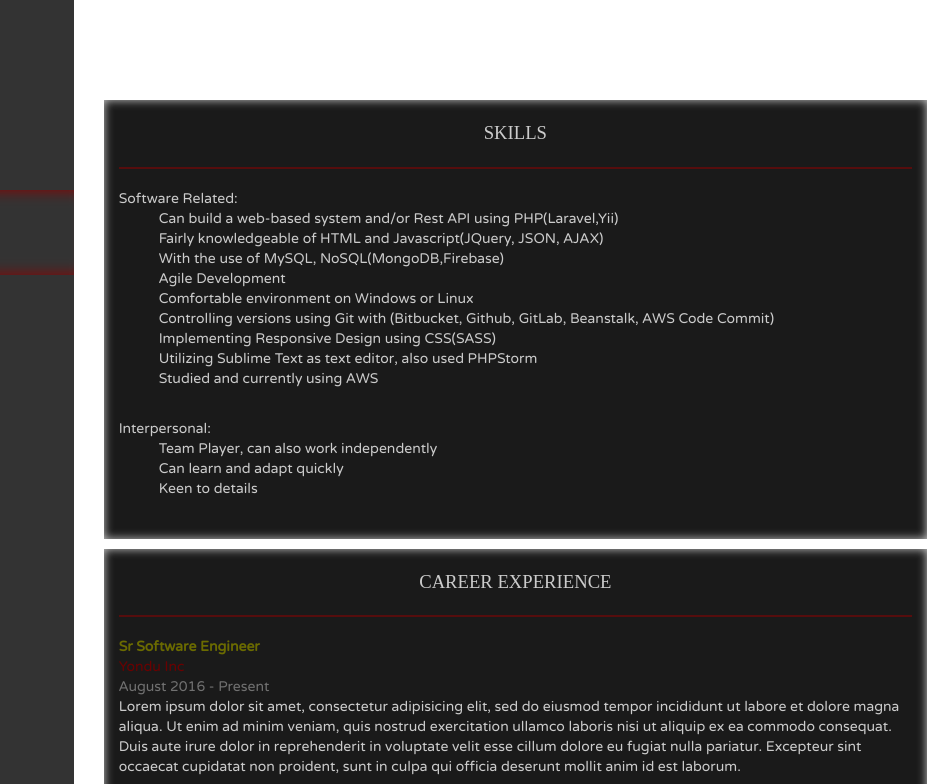
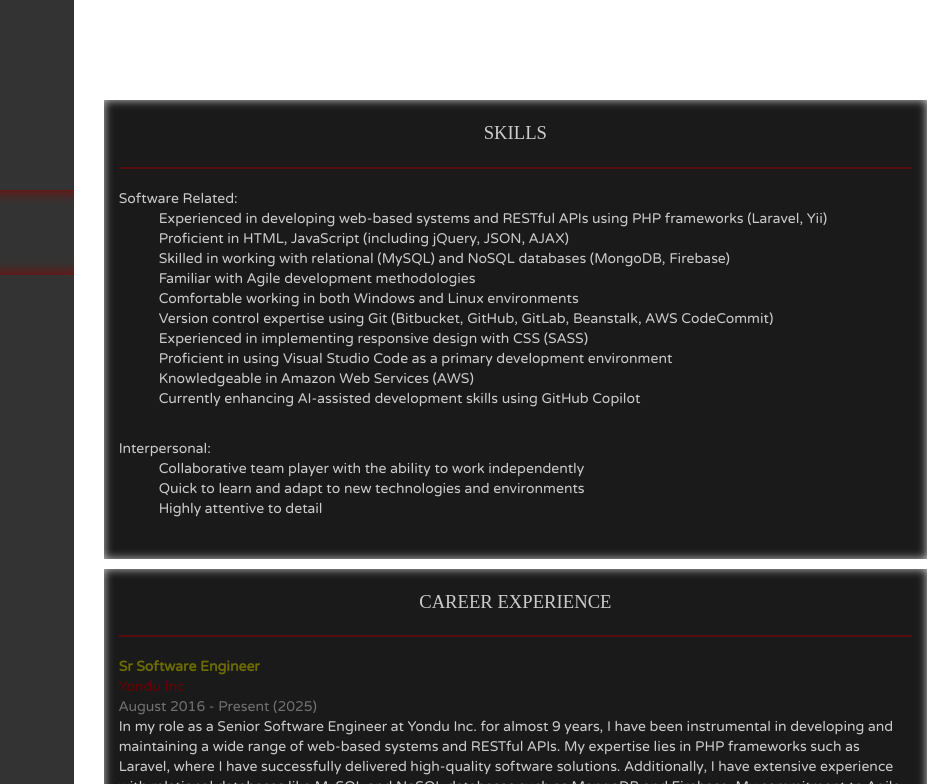
Before and after one commit to jeremyabulencia/jeremyabulencia.github.io, a plain HTML site: page index.html in a window 1280 px wide. Shown: the top 784 px of the page, 338-1280 px from the left. Drawn offline with Linux system fonts and the light colour scheme; some packages are replaced by stand-ins of ours; a script that the page names is missing.

Commit message:
update descriptions

```diff
--- a/index.html
+++ b/index.html
@@ -20,13 +20,6 @@
 
 		<!-- <link href='http://fonts.googleapis.com/css?family=Roboto:400,300,500,700' rel='stylesheet' type='text/css'> -->
 		<link href="//netdna.bootstrapcdn.com/font-awesome/4.0.3/css/font-awesome.css" rel="stylesheet">
-
-        <!--
-        <link rel="shortcut icon" href="../favicon.ico">
-        <link rel="stylesheet" type="text/css" href="imports/IconHoverEffects/css/default.css" />
-        <link rel="stylesheet" type="text/css" href="imports/IconHoverEffects/css/component.css" />
-        <script src="imports/IconHoverEffects/imports/IconHoverEffects/js/modernizr.custom.js"></script>
-	   -->
     </head>
 
 
@@ -82,22 +75,23 @@
                         <div class="content">
                             <span>Software Related: </span>
                                 <ul>
-                                    <li>Can build a web-based system and/or Rest API using PHP(Laravel,Yii)</li>
-                                    <li>Fairly knowledgeable of HTML and Javascript(JQuery, JSON, AJAX)</li>
-                                    <li>With the use of MySQL, NoSQL(MongoDB,Firebase)</li>
-                                    <li>Agile Development</li>
-                                    <li>Comfortable environment on Windows or Linux</li>
-                                    <li>Controlling versions using Git with (Bitbucket, Github, GitLab, Beanstalk, AWS Code Commit)</li>
-                                    <li>Implementing Responsive Design using CSS(SASS)</li>
-                                    <li>Utilizing Sublime Text as text editor, also used PHPStorm</li>
-                                    <li>Studied and currently using AWS</li>
+                                    <li>Experienced in developing web-based systems and RESTful APIs using PHP frameworks (Laravel, Yii)</li>
+                                    <li>Proficient in HTML, JavaScript (including jQuery, JSON, AJAX)</li>
+                                    <li>Skilled in working with relational (MySQL) and NoSQL databases (MongoDB, Firebase)</li>
+                                    <li>Familiar with Agile development methodologies</li>
+                                    <li>Comfortable working in both Windows and Linux environments</li>
+                                    <li>Version control expertise using Git (Bitbucket, GitHub, GitLab, Beanstalk, AWS CodeCommit)</li>
+                                    <li>Experienced in implementing responsive design with CSS (SASS)</li>
+                                    <li>Proficient in using Visual Studio Code as a primary development environment</li>
+                                    <li>Knowledgeable in Amazon Web Services (AWS)</li>
+                                    <li>Currently enhancing AI-assisted development skills using GitHub Copilot</li>
                                 </ul>
                             <br/>
                             <span>Interpersonal: </span>
                                 <ul>
-                                    <li>Team Player, can also work independently</li>
-                                    <li>Can learn and adapt quickly</li>
-                                    <li>Keen to details</li>
+                                    <li>Collaborative team player with the ability to work independently</li>
+                                    <li>Quick to learn and adapt to new technologies and environments</li>
+                                    <li>Highly attentive to detail</li>
                                 </ul>
                             <br/>
                         </div>
@@ -116,15 +110,12 @@
                             <p>
                                 <a href="#" data-href="#"><span class="companyName">Yondu Inc</span></a>
                                 <br>
-                                <span class="companyDate muted">August 2016 - Present</span>
+                                <span class="companyDate muted">August 2016 - Present (2025)</span>
                                 <br>
                                 <span class="companyDescription">
-                                    Lorem ipsum dolor sit amet, consectetur adipisicing elit, sed do eiusmod
-                                    tempor incididunt ut labore et dolore magna aliqua. Ut enim ad minim veniam,
-                                    quis nostrud exercitation ullamco laboris nisi ut aliquip ex ea commodo
-                                    consequat. Duis aute irure dolor in reprehenderit in voluptate velit esse
-                                    cillum dolore eu fugiat nulla pariatur. Excepteur sint occaecat cupidatat non
-                                    proident, sunt in culpa qui officia deserunt mollit anim id est laborum.
+                                    In my role as a Senior Software Engineer at Yondu Inc. for almost 9 years, I have been instrumental in developing and maintaining a wide range of web-based systems and RESTful APIs. My expertise lies in PHP frameworks such as Laravel, where I have successfully delivered high-quality software solutions.
+                                    Additionally, I have extensive experience with relational databases like MySQL and NoSQL databases such as MongoDB and Firebase.
+                                    My commitment to Agile development methodologies has enabled me to collaborate effectively within cross-functional teams, delivering projects on time and within scope.
                                 </span>
                                 <ul class="companyTask hide">
                                     <li>Front-end function of transferring of wallet or balances page:</li>
@@ -156,7 +147,7 @@
                                 <span class="companyDate muted">November 2012 - June 2016</span>
                                 <br>
                                 <span class="companyDescription">
-                                    Served as Full stack Web Developer of  <a href="http://tagcash.com/">TagCash</a> . Helped build a Payment and Rewards platform that aims to alter cash to virtual currency with the same value. The site was launch early 2014.
+                                    Served as Full Stack Web Developer at TagCash, contributing to the development of a Payment and Rewards platform designed to transition cash to virtual currency of equivalent value. The platform was launched in early 2014.
                                 </span>
                                 <ul class="companyTask hide">
                                     <li>Front-end function of transferring of wallet or balances page:</li>
--- /dev/null
+++ b/styles.css
@@ -0,0 +1,111 @@
+* {
+    box-sizing: border-box;
+    margin: 0;
+    padding: 0;
+}
+
+body {
+    font-family: 'Arial', sans-serif;
+    background-color: #f2f2f2;
+    color: #333;
+}
+
+.container {
+    width: 90%;
+    max-width: 900px;
+    margin: auto;
+    background: #fff;
+    padding: 20px;
+    border-radius: 8px;
+    box-shadow: 0 4px 10px rgba(0,0,0,0.1);
+}
+
+header {
+    background: #007bff;
+    color: #fff;
+    padding: 20px 0;
+    text-align: center;
+}
+
+header h1 {
+    font-size: 2.5em;
+}
+
+nav ul {
+    list-style: none;
+}
+
+nav ul li {
+    display: inline;
+    margin: 0 15px;
+}
+
+nav a {
+    color: #fff;
+    text-decoration: none;
+    font-weight: bold;
+}
+
+nav a:hover {
+    text-decoration: underline;
+}
+
+h2 {
+    background: #e7f1ff;
+    color: #007bff;
+    padding: 10px;
+    border-radius: 5px;
+    margin: 20px 0;
+}
+
+h3 {
+    margin: 10px 0;
+    display: flex;
+    align-items: center;
+}
+
+.job {
+    margin-bottom: 20px;
+}
+
+ul {
+    list-style-type: disc;
+    padding-left: 20px;
+}
+
+footer {
+    text-align: center;
+    padding: 20px 0;
+    background: #007bff;
+    color: #fff;
+    margin-top: 20px;
+    border-radius: 5px;
+}
+
+footer a {
+    color: #fff;
+    margin: 0 10px;
+    font-size: 1.5em;
+}
+
+footer a:hover {
+    color: #ffd700;
+}
+
+@media (max-width: 600px) {
+    h1 {
+        font-size: 2em;
+    }
+
+    header h1 {
+        font-size: 2em;
+    }
+
+    h2 {
+        font-size: 1.5em;
+    }
+
+    h3 {
+        font-size: 1.2em;
+    }
+}
```
